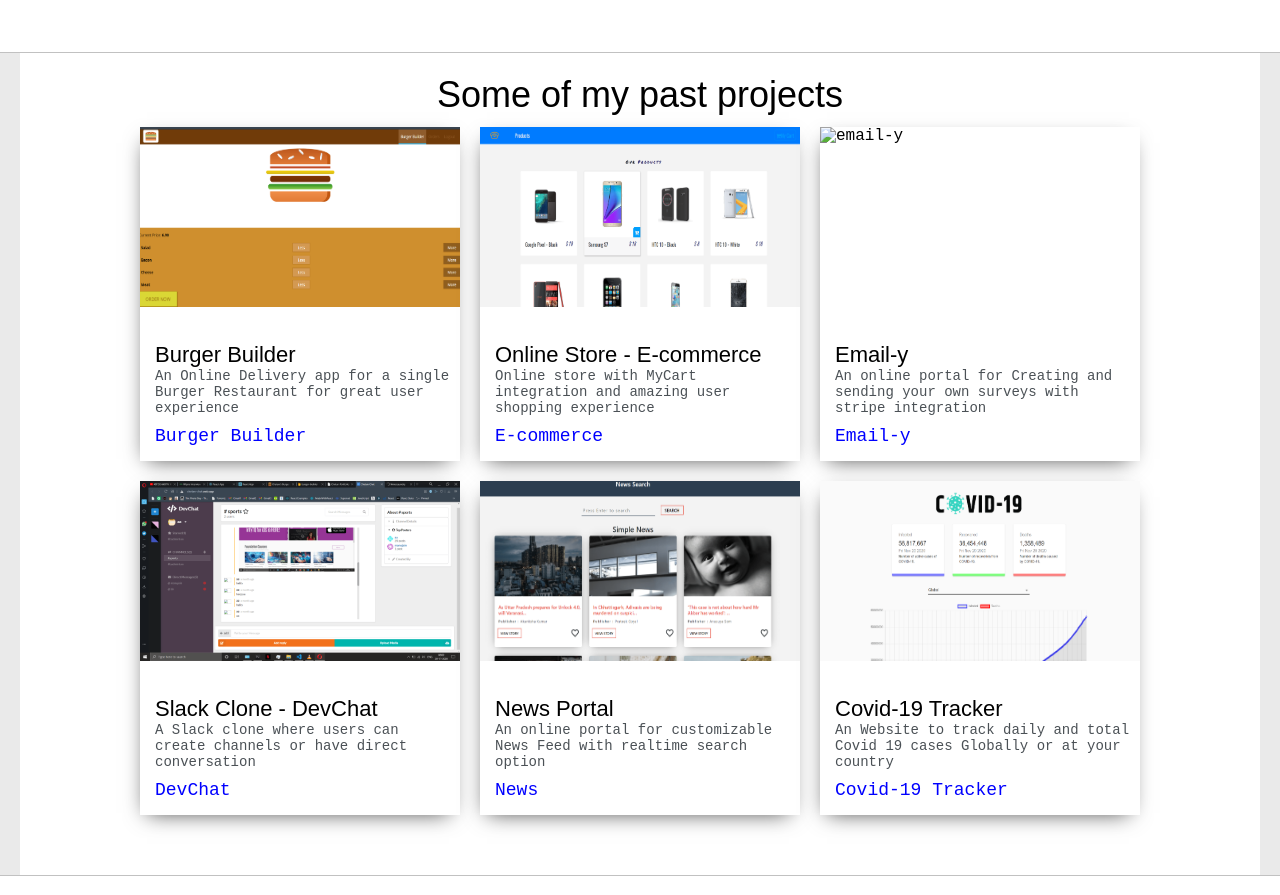
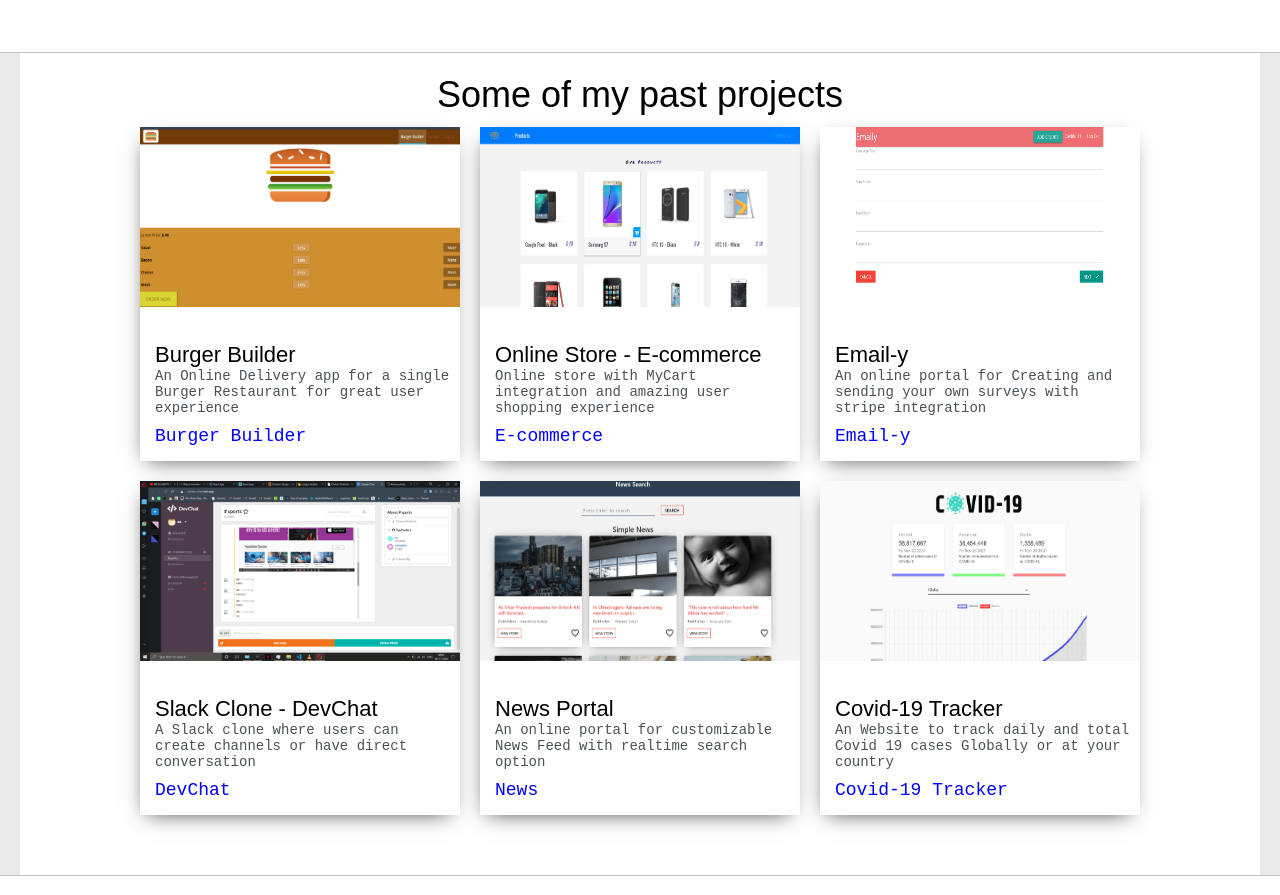
Before and after one commit to jainChetan81/Chetan-Portfolio, a website built with webpack: page src/template.html in a window 1280 px wide. Shown: the part 1780-2675 px from the top of the page. Built offline with nearby package versions, Linux system fonts and the light colour scheme; some packages are replaced by stand-ins of ours; files whose address does not match are found by name.

Commit message:
small mistake in html image import

```diff
--- a/src/template.html
+++ b/src/template.html
@@ -268,7 +268,7 @@
 							<img
 								alt="email-y"
 								class="thumbnail"
-								src="images/Email-y/Email-y.png"
+								src="images/emaily/emaily.png"
 								load="lazy"
 								importance="low"
 								height="180"
```
